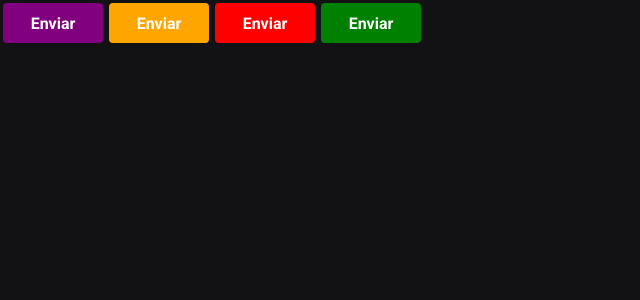
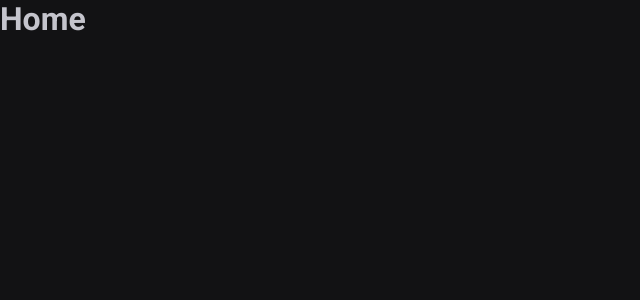
Before and after one commit to filipecabraal/curso-react-rocketseat-2, a React (Vite) app: page / in a window 1280 px wide. Shown: the top 300 px of the page, without its empty margins (0-640 px from the left). Built offline with nearby package versions, Linux system fonts and the light colour scheme.

Commit message:
:sparkles: feat(router): Montando setup basico de rotas

```diff
--- a/package.json
+++ b/package.json
@@ -12,6 +12,7 @@
   "dependencies": {
     "react": "^18.2.0",
     "react-dom": "^18.2.0",
+    "react-router-dom": "^6.23.1",
     "styled-components": "^6.1.11"
   },
   "devDependencies": {
--- a/src/App.tsx
+++ b/src/App.tsx
@@ -1,15 +1,15 @@
 import { ThemeProvider } from 'styled-components'
-import { Button } from './components/Button'
+import { BrowserRouter } from 'react-router-dom'
 import { defaultTheme } from './styles/themes/default'
 import { GlobalStyle } from './styles/global'
+import { Router } from './Router'
 
 export function App() {
   return (
     <ThemeProvider theme={defaultTheme}>
-      <Button />
-      <Button variant="secondary" />
-      <Button variant="danger" />
-      <Button variant="success" />
+      <BrowserRouter>
+        <Router />
+      </BrowserRouter>
 
       <GlobalStyle />
     </ThemeProvider>
--- /dev/null
+++ b/src/Router.tsx
@@ -0,0 +1,12 @@
+import { Routes, Route } from 'react-router-dom'
+import { Home } from './pages/Home'
+import { History } from './pages/History'
+
+export function Router() {
+  return (
+    <Routes>
+      <Route path="/" element={<Home />} />
+      <Route path="/history" element={<History />} />
+    </Routes>
+  )
+}
--- a/src/components/Button.styles.ts
+++ /dev/null
@@ -1,32 +0,0 @@
-import styled, { css } from 'styled-components'
-
-export type ButtonVariant = 'primary' | 'secondary' | 'danger' | 'success'
-
-interface ButtonContainerProps {
-  variant: ButtonVariant
-}
-
-const ButtonVariantsValue = {
-  primary: 'purple',
-  secondary: 'orange',
-  danger: 'red',
-  success: 'green',
-}
-
-export const ButtonContainer = styled.button<ButtonContainerProps>`
-  width: 100px;
-  height: 40px;
-  border-radius: 4px;
-  border: none;
-  margin: 3px;
-  font-weight: bold;
-  color: #fff;
-
-  /* background-color: ${(props) => props.theme['green-500']}; */
-
-  ${(props) => {
-    return css`
-      background-color: ${ButtonVariantsValue[props.variant]};
-    `
-  }}
-`
--- a/src/components/Button.tsx
+++ /dev/null
@@ -1,9 +0,0 @@
-import { ButtonContainer, ButtonVariant } from './Button.styles'
-
-interface ButtonProps {
-  variant?: ButtonVariant
-}
-
-export function Button({ variant = 'primary' }: ButtonProps) {
-  return <ButtonContainer variant={variant}>Enviar</ButtonContainer>
-}
--- /dev/null
+++ b/src/pages/History.tsx
@@ -0,0 +1,3 @@
+export function History() {
+  return <h1>History</h1>
+}
--- /dev/null
+++ b/src/pages/Home.tsx
@@ -0,0 +1,3 @@
+export function Home() {
+  return <h1>Home</h1>
+}
```
Also changed, not shown: 1 other file (tests, documents, lock files or other folders).
